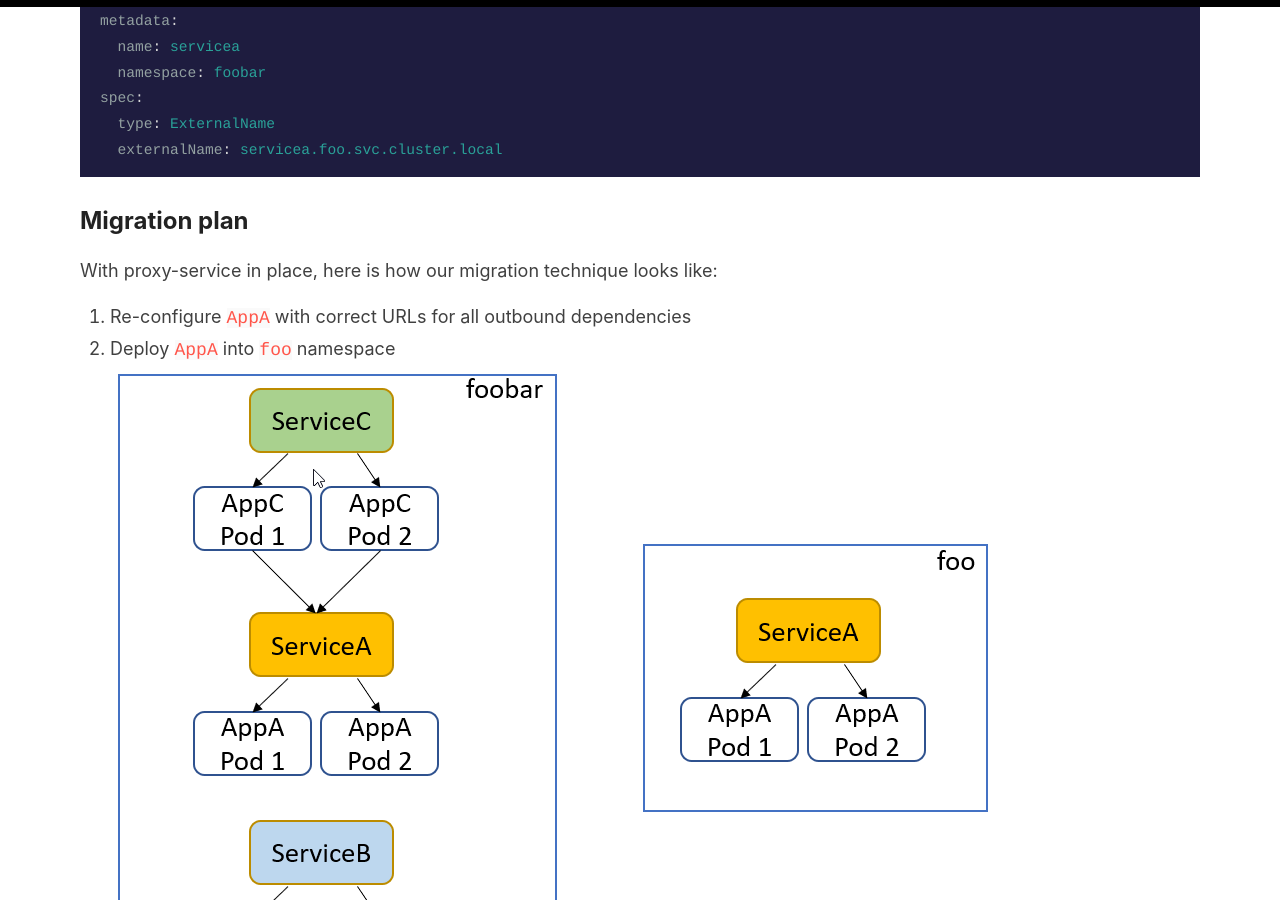
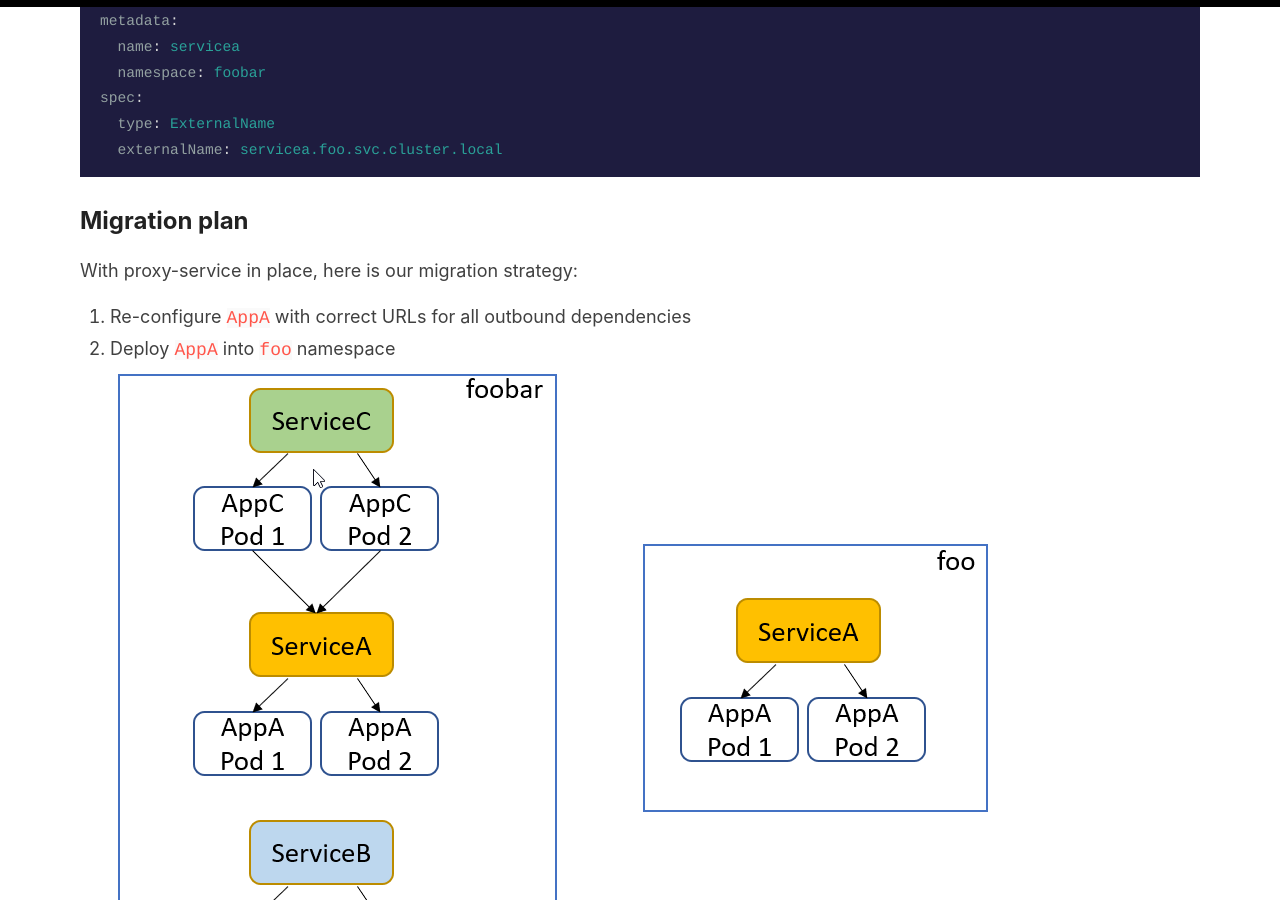
Before and after one commit to evgenyb/evgenyb.github.io, a Jekyll site: the page built from _posts/2021-01-28-kubernetes-service-proxy.md, in a window 1280 px wide and 900 px high, scrolled down 3352 px. Built offline with Jekyll 4.4.1, drawn with Linux system fonts in a browser that asks for light colours; nearby versions of some CDN libraries.

Commit message:
Working with content

```diff
--- a/_posts/2021-01-28-kubernetes-service-proxy.md
+++ b/_posts/2021-01-28-kubernetes-service-proxy.md
@@ -59,7 +59,7 @@ spec:
 
 ## Migration plan
 
-With proxy-service in place, here is how our migration technique looks like:
+With proxy-service in place, here is our migration strategy:
 
 1. Re-configure `AppA` with correct URLs for all outbound dependencies
 2. Deploy `AppA` into `foo` namespace
```
